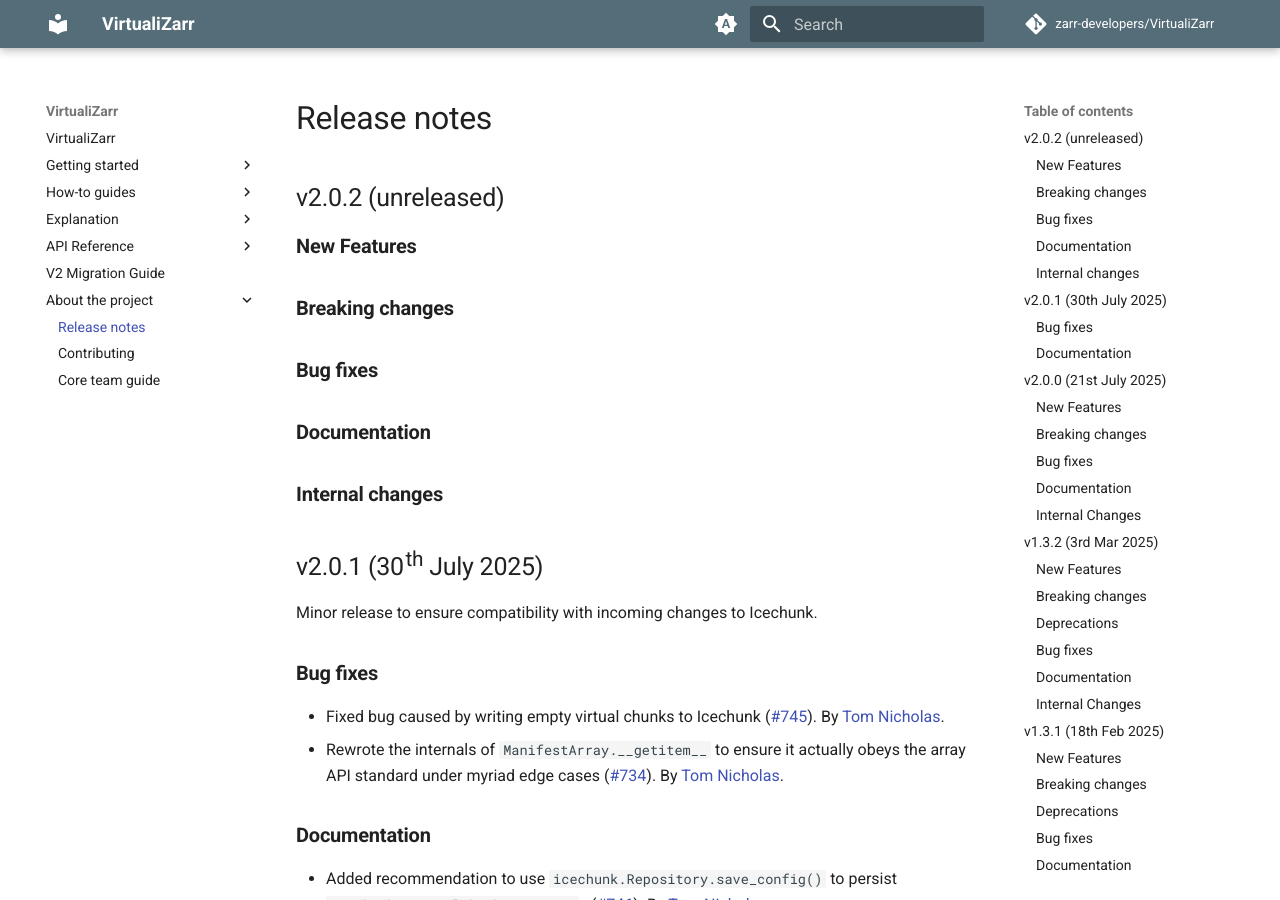
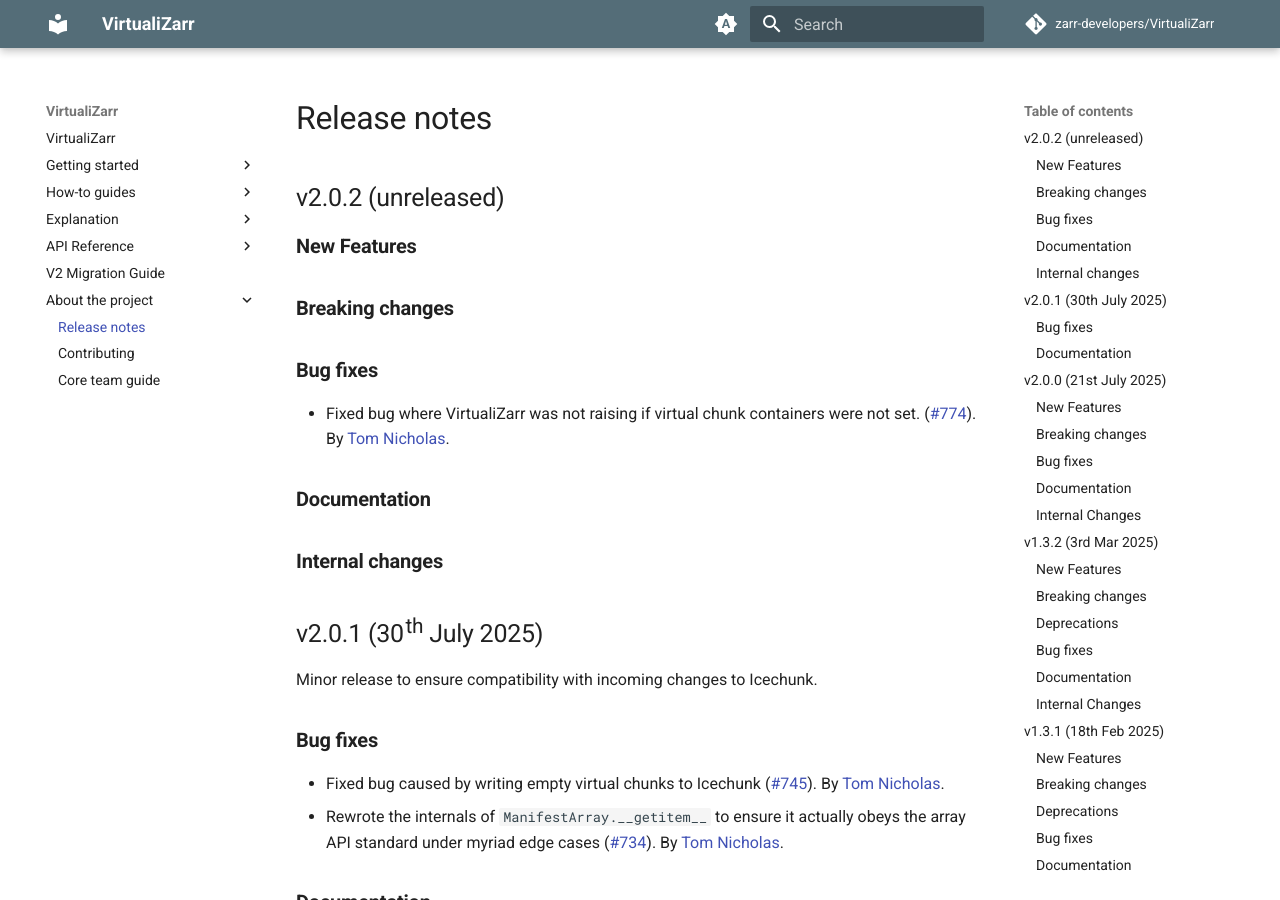
Before and after one commit to zarr-developers/VirtualiZarr, an MkDocs documentation site: the page built from docs/releases.md, in a window 1280 px wide and 900 px high. Built offline with MkDocs 1.6.1 and Material for MkDocs 9.7.7, drawn with Linux system fonts in a browser that asks for light colours; comment, search, counter and statistics services are not loaded; the version menu is left out.

Commit message:
correct release note

```diff
--- a/docs/releases.md
+++ b/docs/releases.md
@@ -7,6 +7,9 @@
 ### Breaking changes
 
 ### Bug fixes
+
+- Fixed bug where VirtualiZarr was not raising if virtual chunk containers were not set. ([#774](https://github.com/zarr-developers/VirtualiZarr/pull/774)).
+  By [Tom Nicholas](https://github.com/TomNicholas).
 
 ### Documentation
 
```
